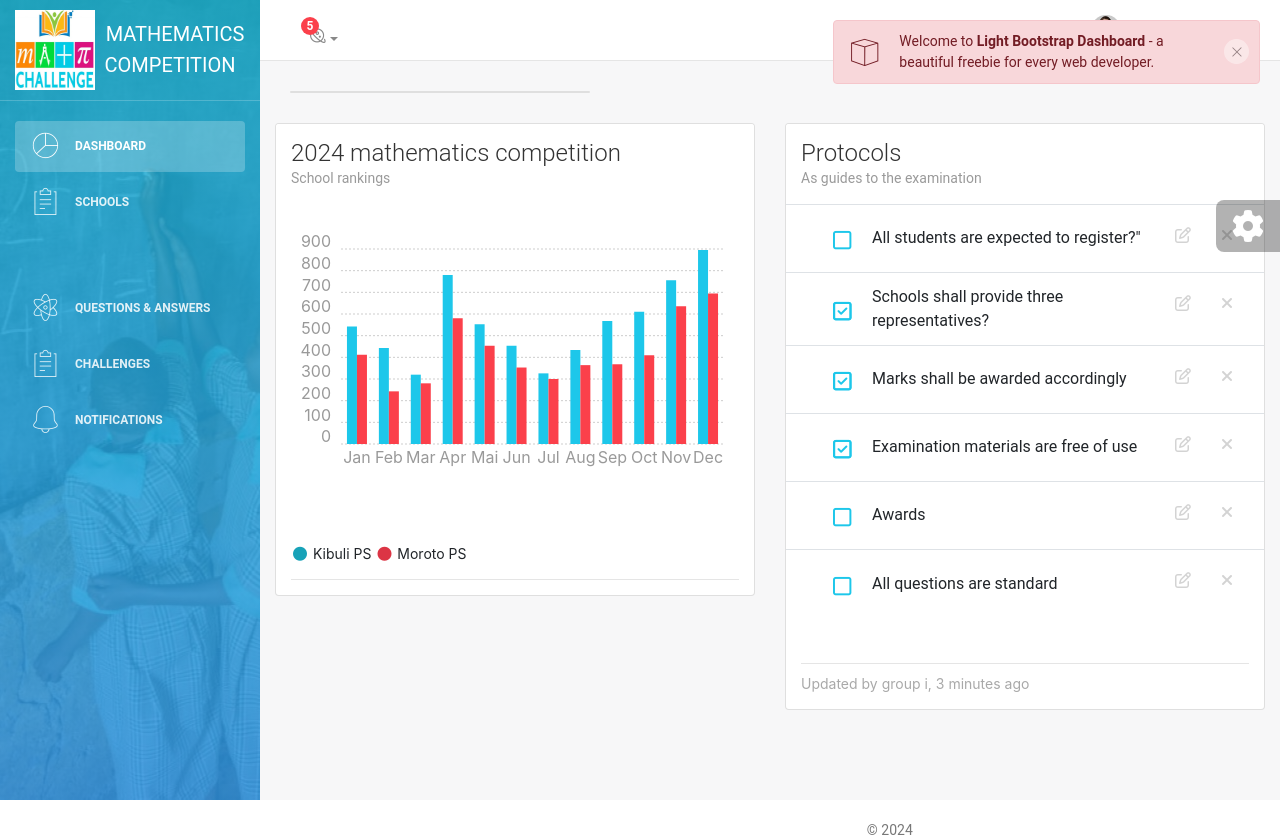
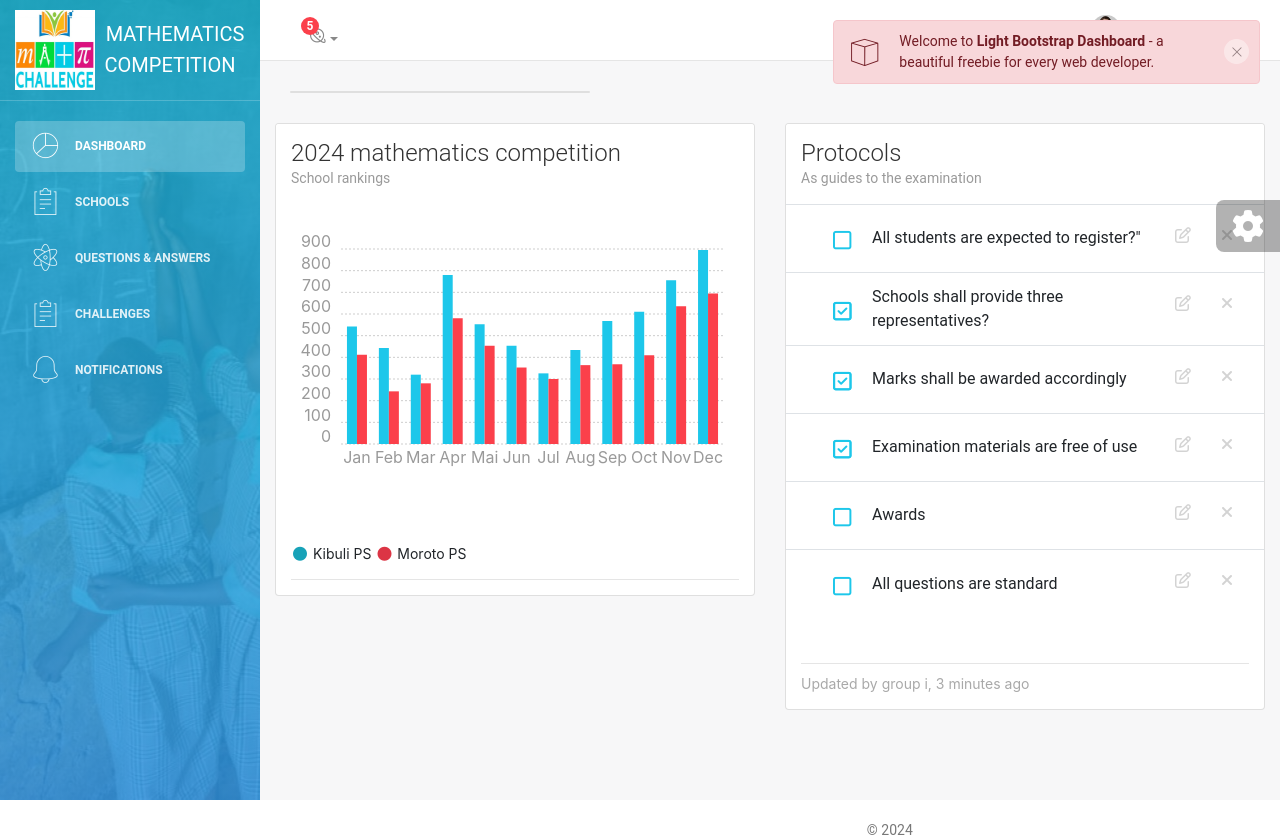
Before and after one commit to NundaElroy/Mathematics_challenge_system, a Laravel app: page /home in a window 1280 px wide. Shown: the top 840 px of the page. Run offline with Laravel 8, Linux system fonts and the light colour scheme; a user stored in the database is signed in; data comes from the database, SQL or seed files in the repository; some libraries are stand-ins or nearby versions.

Commit message:
modified:   resources/views/layouts/navbars/sidebar.blade.php

```diff
--- a/resources/views/layouts/navbars/sidebar.blade.php
+++ b/resources/views/layouts/navbars/sidebar.blade.php
@@ -43,15 +43,14 @@ Tip 2: you can also add an image using data-image tag
 
             <li class="nav-item @if($activePage == 'questions&Answer') active @endif">
                 <a class="nav-link" href="{{route('questions.questions-form', 'questions&Answer')}}">
-            <li class="nav-item @if($activePage == 'QuestionAnswer') active @endif">
-                <a class="nav-link" href="{{route('page.index', 'questAnswer')}}">
+
                     <i class="nc-icon nc-atom"></i>
                     <p>{{ __("Questions & Answers") }}</p>
                 </a>
             </li>
 
             <li class="nav-item @if($activePage == 'challenges') active @endif">
-            <a class="nav-link" href="{{route('challenges.index', 'challenges')}}">
+            <a class="nav-link" href="{{route('challenge.index', 'challenge')}}">
                 <i class="nc-icon nc-notes"></i>
                 <p>{{ __("Challenges") }}</p>
             </a>
```
